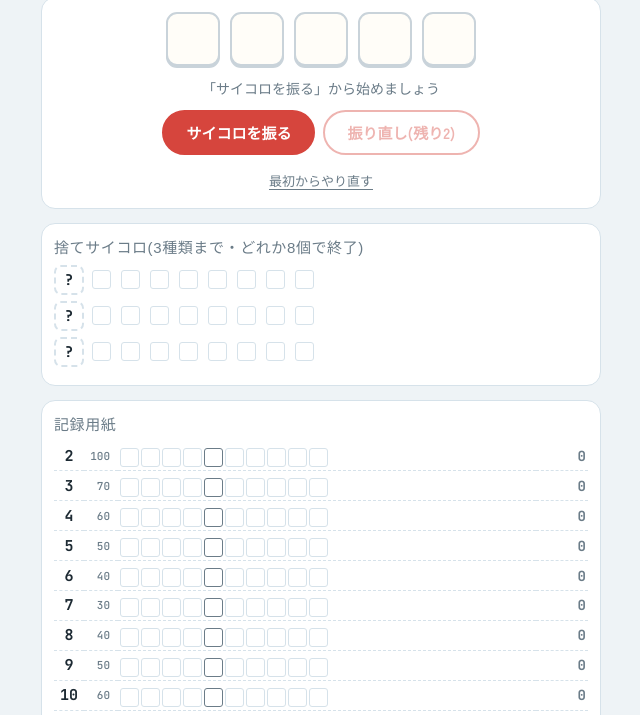
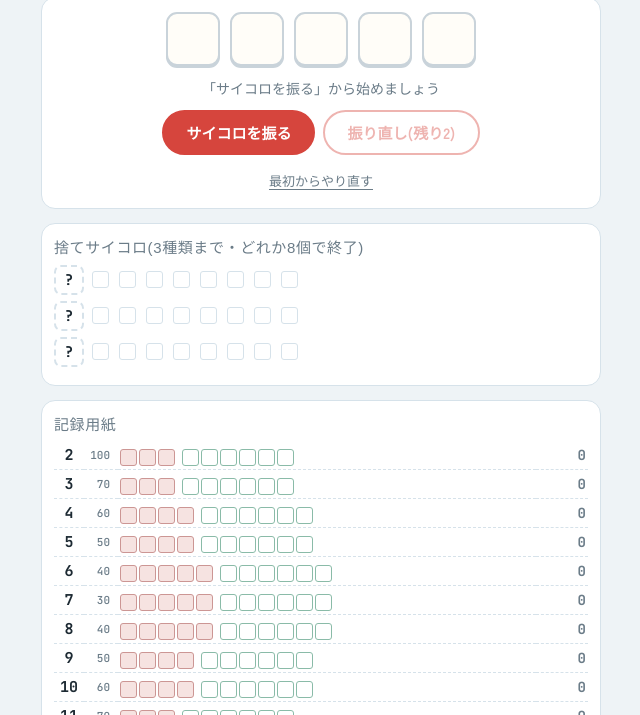
Before and after one commit to namusan38/pair-dice, a plain HTML site: page index.html in a window 1280 px wide. Shown: the part 75-790 px from the top of the page, without its empty margins (319-959 px from the left). Drawn offline with Linux system fonts and the light colour scheme; no server answers; a web font is replaced by a local one.

Commit message:
Add files via upload

```diff
--- a/index.html
+++ b/index.html
@@ -78,9 +78,11 @@ tr:last-child td{border-bottom:none}
 td.n{font-family:var(--f-num);font-weight:700;width:30px;text-align:center;font-size:15px}
 td.v{font-family:var(--f-num);font-size:11px;color:var(--muted);width:34px;text-align:right;padding-right:8px}
 td.boxes{white-space:nowrap}
-.bx{display:inline-block;width:19px;height:19px;border:1.5px solid var(--grid);margin-right:2px;vertical-align:middle;position:relative;border-radius:3px}
-.bx.k5{border-color:var(--muted)}
-.bx.x::after{content:"✓";position:absolute;inset:-3px 0 0 1px;color:var(--ink);font-size:16px;font-weight:700;line-height:19px}
+.bx{display:inline-block;width:17px;height:17px;border:1.5px solid var(--grid);margin-right:2px;vertical-align:middle;position:relative;border-radius:3px}
+.bx.mz{background:color-mix(in srgb,var(--bad) 14%,transparent);border-color:color-mix(in srgb,var(--bad) 45%,var(--grid))}
+.bx.mzl{margin-right:7px}
+.bx.pz{border-color:color-mix(in srgb,var(--good) 45%,var(--grid))}
+.bx.x::after{content:"✓";position:absolute;inset:-3px 0 0 0;color:var(--ink);font-size:15px;font-weight:700;line-height:17px}
 .bx.new::after{color:var(--accent)}
 td.s{font-family:var(--f-num);font-weight:700;text-align:right;width:52px;font-size:14px}
 tr.hl td{background:color-mix(in srgb,var(--sel) 12%,transparent)}
@@ -165,7 +167,7 @@ tr.hl td{background:color-mix(in srgb,var(--sel) 12%,transparent)}
       <li>残り4個の組み合わせ方(3通り)から1つ選ぶと、2つのペアの合計にチェックが入ります。</li>
       <li>捨てサイコロの目は3種類まで。3種類決まった後は、その目しか捨てられません(該当する目がない時は自由に捨てられ、記録もしません)。</li>
       <li>どれかの捨て目が8個たまったらゲーム終了。</li>
-      <li>得点:チェック0個=0点、1〜4個=−200点、5個=0点、6個目からは1個ごとに左の点数(10個まで)。</li>
+      <li>各数字のマスは「マイナス」と「プラス(6個)」に分かれています。マイナスのマスは 2・3・11・12 が3個、4・5・9・10 が4個、6・7・8 が5個。</li><li>得点:チェック0個=0点。マイナスのマスにチェックがある間は−200点。プラスのマスに入ると、1個ごとに左の点数が入ります(6個まで)。</li>
       <li>独自ルール:1ゲームに2回だけ、捨てる前なら5個まとめて振り直せます。</li>
     </ul>
   </details>
@@ -199,8 +201,10 @@ function fresh(){
   return {submitted:false,dice:[0,0,0,0,0],phase:'roll',discard:null,marks,trash:[],rerolls:2,turn:0,lastNew:[],over:false};
 }
 const $=id=>document.getElementById(id);
-function rowScore(m){m=Math.min(m,10);if(m===0)return 0;if(m<=4)return -200;if(m===5)return 0;return null}
-function score(marks){let t=0;for(let i=2;i<=12;i++){const m=Math.min(marks[i],10);t+= m===0?0: m<=4?-200: (m-5)*VAL[i]}return t}
+const MINUS={2:3,3:3,4:4,5:4,6:5,7:5,8:5,9:4,10:4,11:3,12:3};
+const PLUS=6;
+function rowScore(n,m){const neg=MINUS[n];m=Math.min(m,neg+PLUS);if(m===0)return 0;if(m<=neg)return -200;return (m-neg)*VAL[n]}
+function score(marks){let t=0;for(let i=2;i<=12;i++)t+=rowScore(i,marks[i]);return t}
 function rand(){return 1+Math.floor(Math.random()*6)}
 
 function legalDiscards(){
@@ -284,11 +288,13 @@ function renderSheet(){
   for(let n=2;n<=12;n++){
     const m=S.marks[n];const tr=document.createElement('tr');tr.dataset.n=n;
     let boxes='';const newCount=S.lastNew.filter(x=>x===n).length;
-    for(let k=0;k<10;k++){
-      const isX=k<Math.min(m,10);const isNew=isX&&k>=Math.min(m,10)-newCount;
-      boxes+=`<span class="bx ${k===4?'k5':''} ${isX?'x':''} ${isNew?'new':''}"></span>`;
+    const neg=MINUS[n],tot=neg+PLUS,mm=Math.min(m,tot);
+    for(let k=0;k<tot;k++){
+      const isX=k<mm;const isNew=isX&&k>=mm-newCount;
+      const zone=k<neg?('mz'+(k===neg-1?' mzl':'')):'pz';
+      boxes+=`<span class="bx ${zone} ${isX?'x':''} ${isNew?'new':''}"></span>`;
     }
-    const mm=Math.min(m,10);const sc=mm===0?0:mm<=4?-200:(mm-5)*VAL[n];
+    const sc=rowScore(n,m);
     tr.innerHTML=`<td class="n">${n}</td><td class="v">${VAL[n]}</td><td class="boxes">${boxes}</td><td class="s ${sc>0?'pos':sc<0?'neg':'zero'}">${sc}</td>`;
     tb.appendChild(tr);
   }
```
Also changed, not shown: 2 other files.
